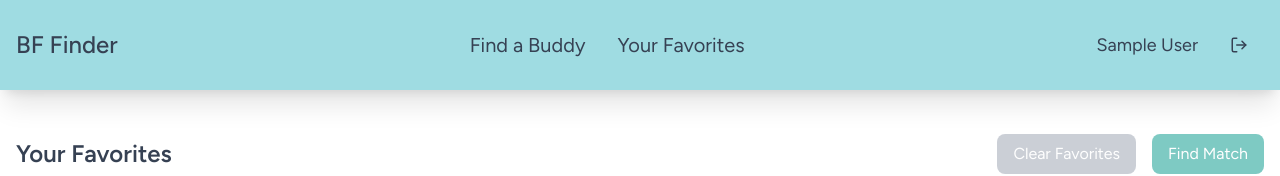
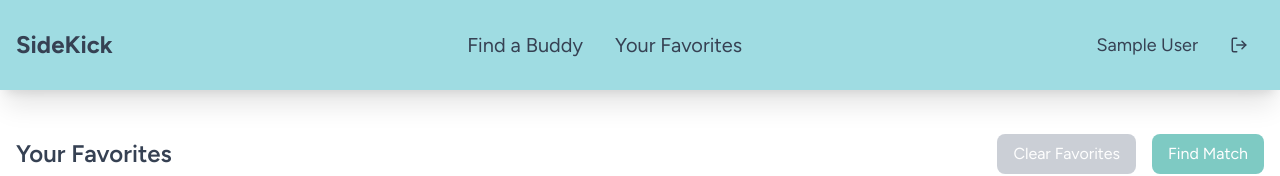
Before and after one commit to Dylan-Casanova/fetch-dogs, a React (Vite) app: page /favorites in a window 1280 px wide. Shown: the top 176 px of the page. Built offline with nearby package versions, Linux system fonts and the light colour scheme; sample sign-in values are in the browser's storage.

Commit message:
changed message inside confirmation modal. changed navbar options

```diff
--- a/src/components/Navbar.jsx
+++ b/src/components/Navbar.jsx
@@ -51,9 +51,9 @@ const Navbar = () => {
         <div className="flex items-center">
           <Link
             to="/search"
-            className="text-gray-700 text-xl lg:text-2xl font-medium hover:text-[#f5f5f5]"
+            className="text-gray-700 text-xl lg:text-2xl font-bold hover:text-[#f5f5f5]"
           >
-            BF Finder
+            SideKick
           </Link>
         </div>
 
--- a/src/pages/FavoritesPage.jsx
+++ b/src/pages/FavoritesPage.jsx
@@ -220,8 +220,12 @@ const FavoritesPage = () => {
               transition={{ duration: 0.2 }}
             >
               <h2 className="text-xl font-bold mb-4">Clear Favorites</h2>
+              <p className="mb-4">
+                Are you sure you want to clear all favorite dogs?
+              </p>
               <p className="mb-6">
-                Are you sure you want to clear all favorite dogs?
+                You will not be able to generate a new match until you add new
+                favorites.
               </p>
               <div className="flex justify-end gap-4">
                 <button
--- a/src/pages/LoginPage.module.css
+++ b/src/pages/LoginPage.module.css
@@ -14,7 +14,7 @@
   display: flex;
   justify-content: center;
   align-items: center;
-  background-image: url("/public/loginPageBg.jpg");
+  background-image: url("/loginPageBg.jpg");
   background-size: cover;
   background-position: center;
   background-repeat: repeat-y;
```
